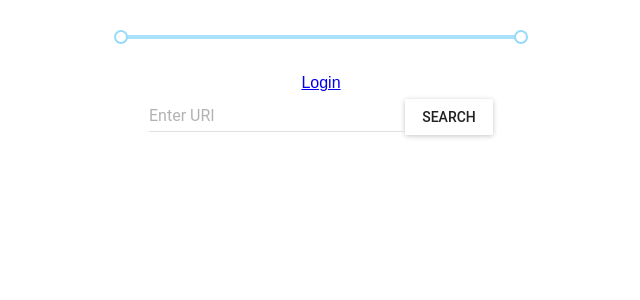
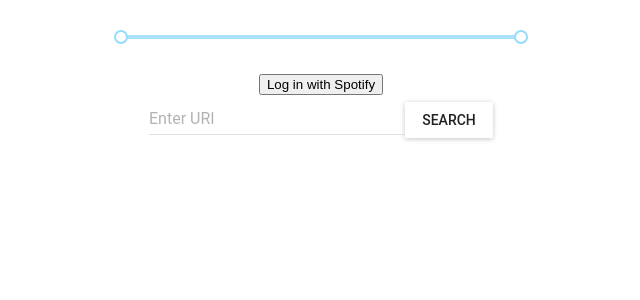
Before and after one commit to devx-team11/sing-it, a React (Create React App) app: page / in a window 1280 px wide. Shown: the top 300 px of the page, without its empty margins (319-959 px from the left). Built offline with nearby package versions, Linux system fonts and the light colour scheme.

Commit message:
update form button to work with client side scripts from demo

```diff
--- a/src/components/login/index.js
+++ b/src/components/login/index.js
@@ -2,5 +2,5 @@
 import SPOTIFYAUTHURL from '../../config';
 
 export default () => (
-  <a href={SPOTIFYAUTHURL}>Login</a>
+  <button className="btn btn-lg btn-primary" onClick={window.Demo.sendToLogin}>Log in with Spotify</button>
 );
```
